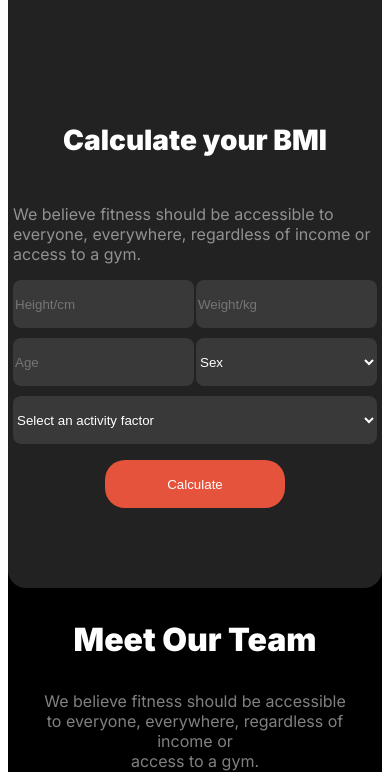
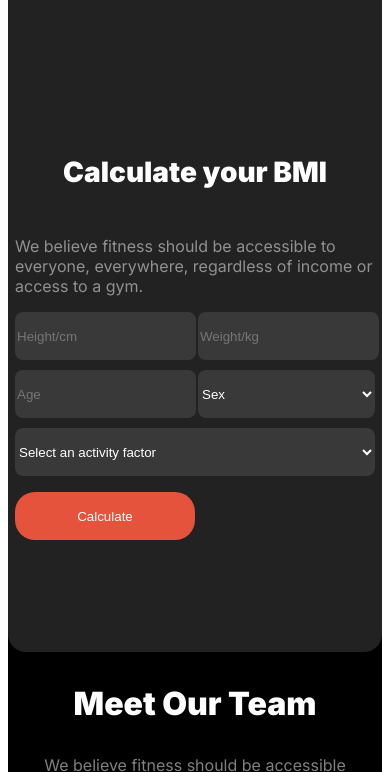
Before and after one commit to PritomChakma/PH-Assignment-2, a plain HTML site: page index.html in a window 390 px wide. Shown: the part 4486-5258 px from the top of the page. Drawn offline with Linux system fonts and the light colour scheme; a web font is replaced by a local one.

Commit message:
setting button

```diff
--- a/style/index.css
+++ b/style/index.css
@@ -236,6 +236,11 @@ p {
 .bmi,
 .meet {
   padding: 5rem;
+}
+
+.calculation-bmi {
+  padding: 2rem;
+  width: 577px;
 }
 .calculation-section {
   background-color: rgb(0, 0, 0);
@@ -563,7 +568,12 @@ hr {
   .calculation-section {
     padding: 0;
   }
-
+  .calculation-bmi {
+    width: 360px;
+  }
+  .calculation-bmi button {
+    margin-right: 200px;
+  }
   /* Meet the team section */
 
   .meet {
```
